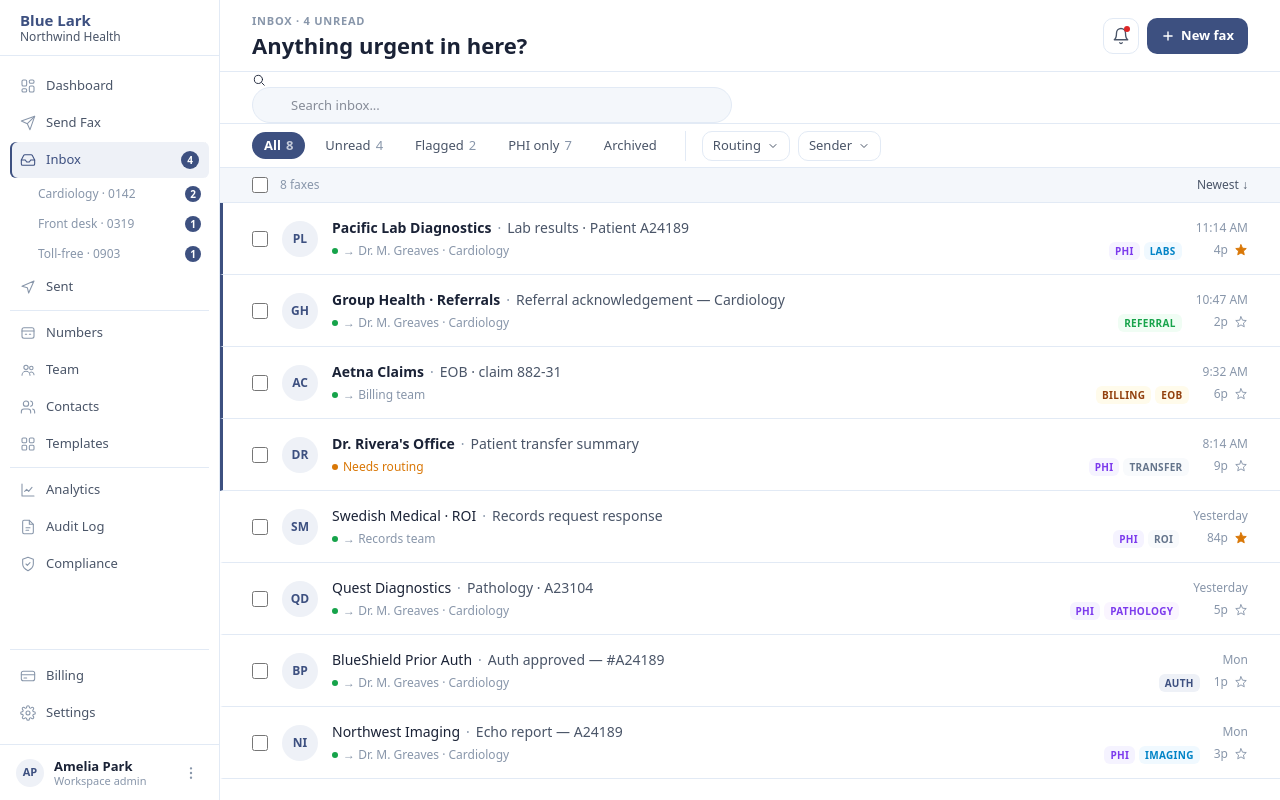
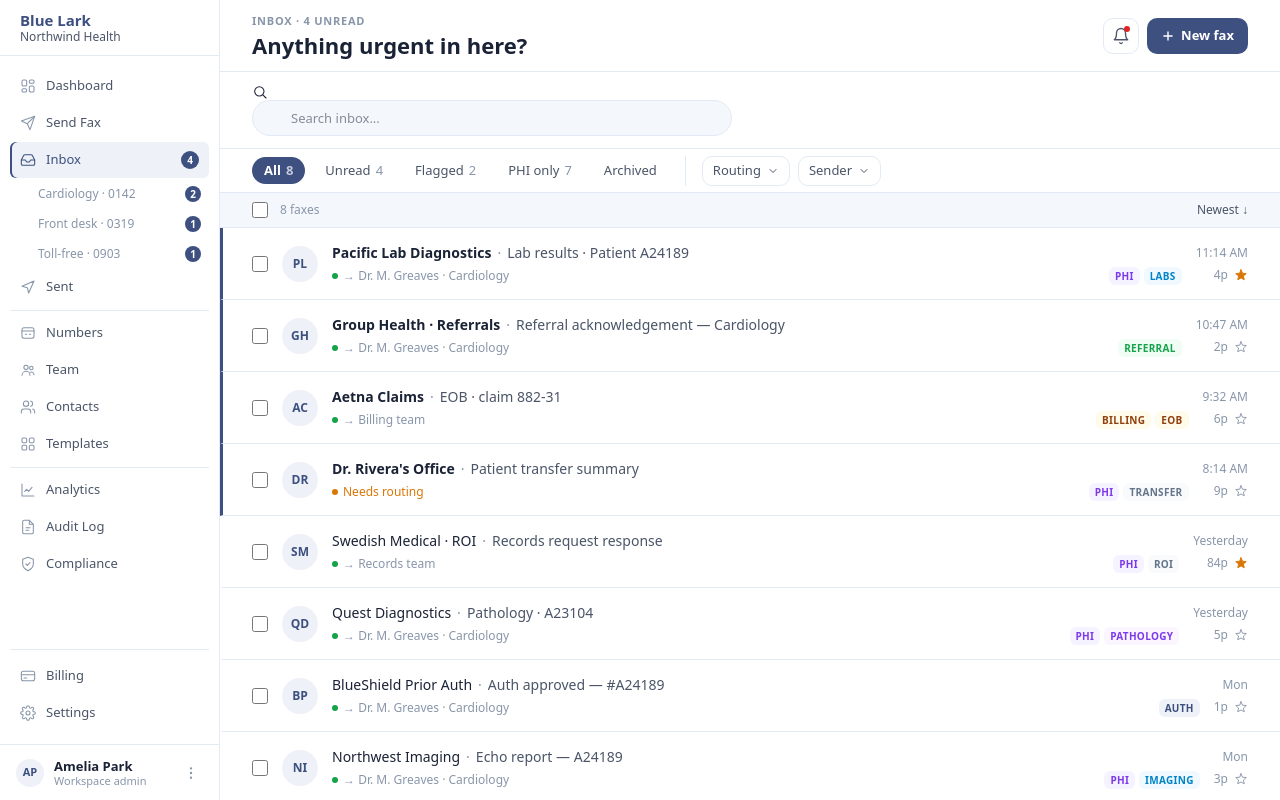
Before and after one commit to kschulze3142/design-prototype, a Next.js app: page /app/inbox in a window 1280 px wide. Built offline with nearby package versions, Linux system fonts and the light colour scheme.

Commit message:
fix: search icon position and search row vertical padding

```diff
--- a/app/app/inbox/page.tsx
+++ b/app/app/inbox/page.tsx
@@ -458,21 +458,22 @@ export default function InboxPage() {
       <div style={{
         background: 'white',
         borderBottom: '1px solid var(--color-border)',
-        padding: '0 32px',
-        height: 52,
+        padding: '12px 32px',
         display: 'flex',
         alignItems: 'center',
         flexShrink: 0,
       }}>
         <div style={{ position: 'relative', width: 480 }}>
           {/* Search icon */}
-          <I.Search size={14} style={{
+          <I.Search size={16} style={{
             position: 'absolute',
             left: 12,
             top: '50%',
             transform: 'translateY(-50%)',
             color: 'var(--color-text-tertiary)',
             pointerEvents: 'none',
+            width: 16,
+            height: 16,
           }} />
 
           {/* Input */}
```
